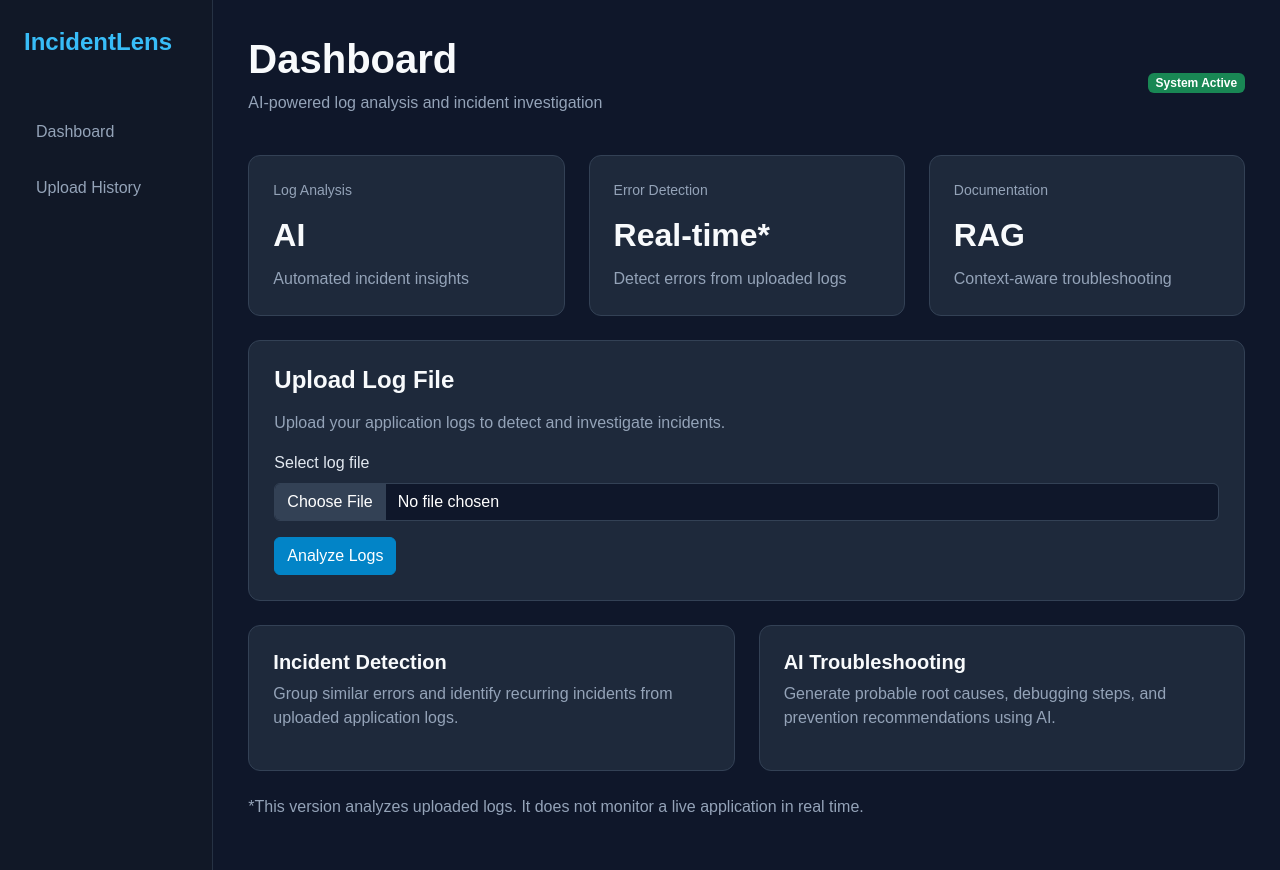
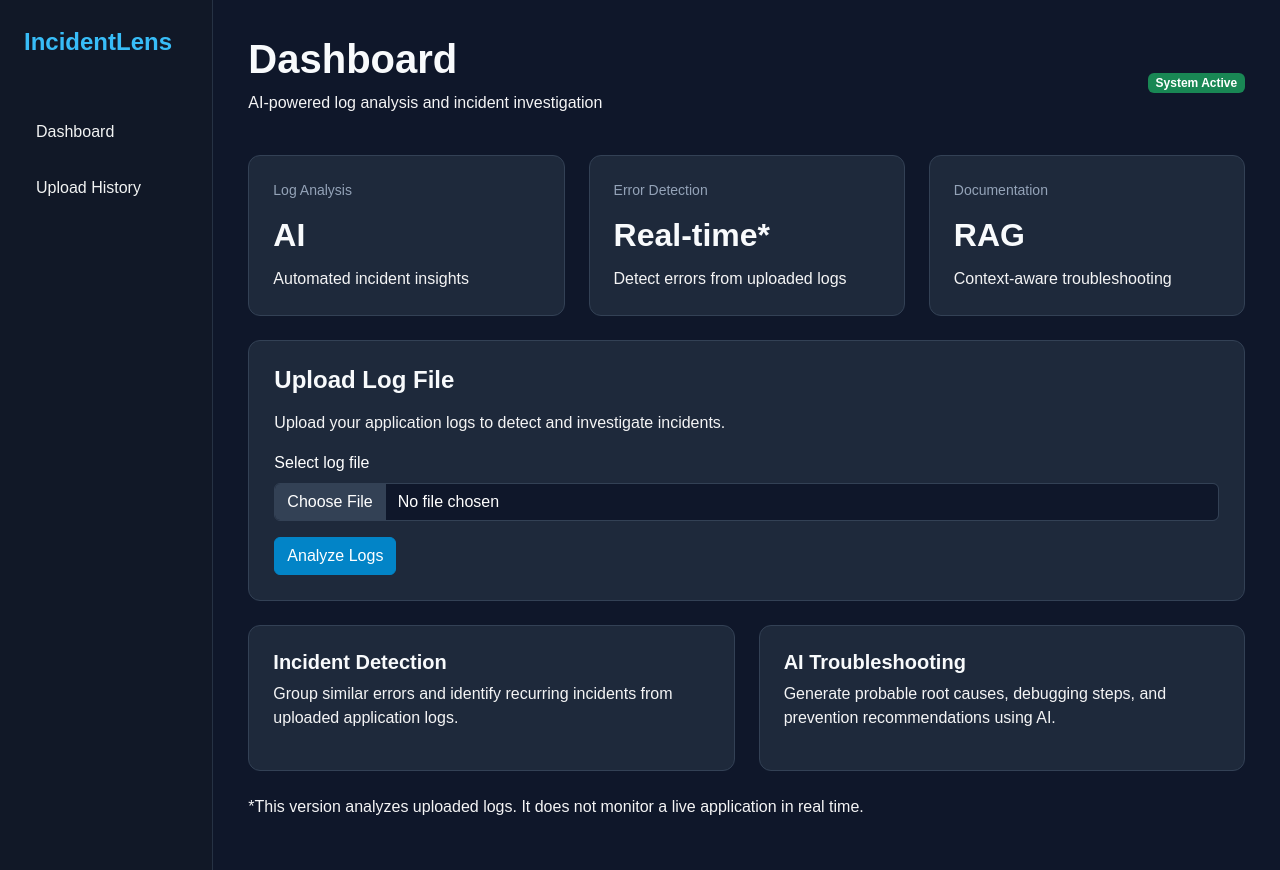
Before and after one commit to ahrarmofiz01/MY-WEB, a Flask app: page / in a window 1280 px wide. Run offline with Flask 3, Linux system fonts and the light colour scheme; some libraries are stand-ins or nearby versions.

Commit message:
color change

```diff
--- a/templates/history.html
+++ b/templates/history.html
@@ -34,7 +34,7 @@
 
         .sidebar a {
             display: block;
-            color: #94a3b8;
+            color: #f9fbff;
             text-decoration: none;
             padding: 12px;
             border-radius: 8px;
@@ -83,7 +83,7 @@
         }
 
         .text-muted-custom {
-            color: #94a3b8;
+            color: #f7fafe;
         }
 
         .btn-primary {
--- a/templates/incidents.html
+++ b/templates/incidents.html
@@ -34,7 +34,7 @@
 
         .sidebar a {
             display: block;
-            color: #94a3b8;
+            color: #f1f1f1;
             text-decoration: none;
             padding: 12px;
             border-radius: 8px;
@@ -86,7 +86,7 @@
         }
 
         .table thead th {
-            color: #94a3b8;
+            color: #e5eaf1;
             background-color: #111827;
             border-color: #334155;
         }
@@ -103,7 +103,7 @@
         }
 
         .text-muted-custom {
-            color: #94a3b8;
+            color: #f3f5f7;
         }
 
         .btn-primary {
--- a/templates/index.html
+++ b/templates/index.html
@@ -17,7 +17,7 @@
     <style>
         body {
             background-color: #0f172a;
-            color: #e2e8f0;
+            color: #ffffff;
             font-family: Arial, sans-serif;
         }
 
@@ -35,7 +35,7 @@
 
         .sidebar a {
             display: block;
-            color: #94a3b8;
+            color: #f2f3f3;
             text-decoration: none;
             padding: 12px;
             border-radius: 8px;
@@ -112,7 +112,7 @@
         }
 
         .text-muted-custom {
-            color: #94a3b8;
+            color: #f4f4f5;
         }
     </style>
 </head>
```
